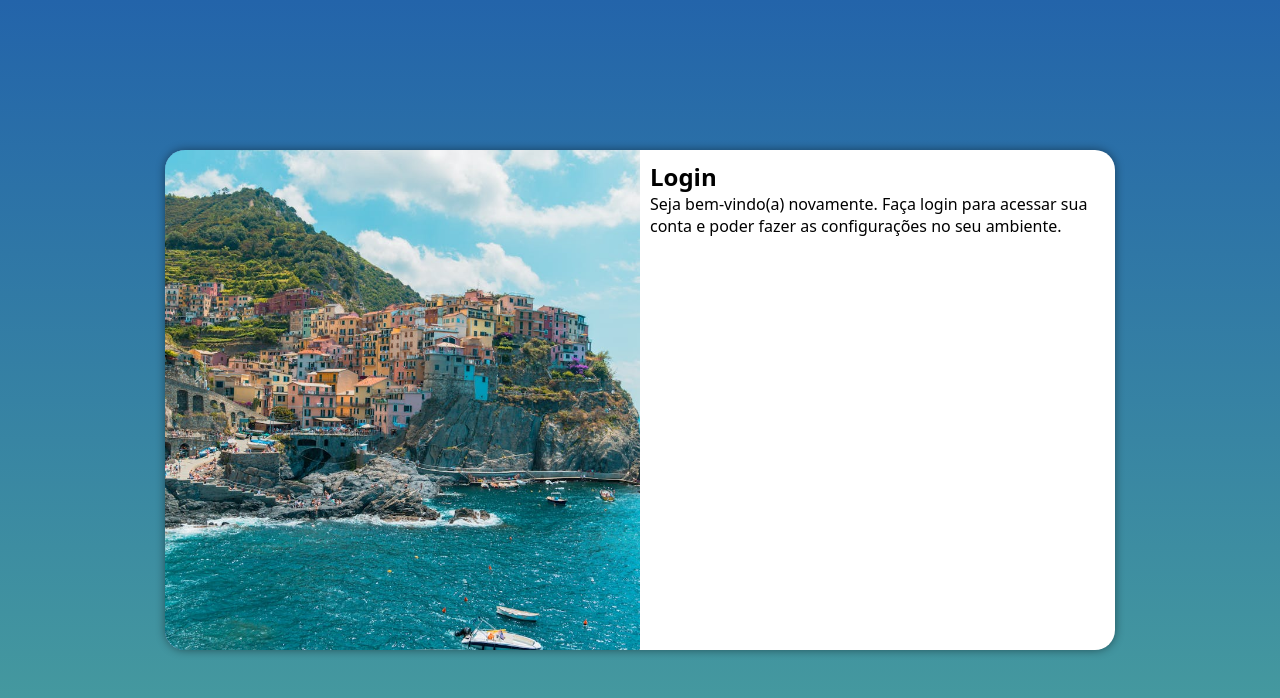
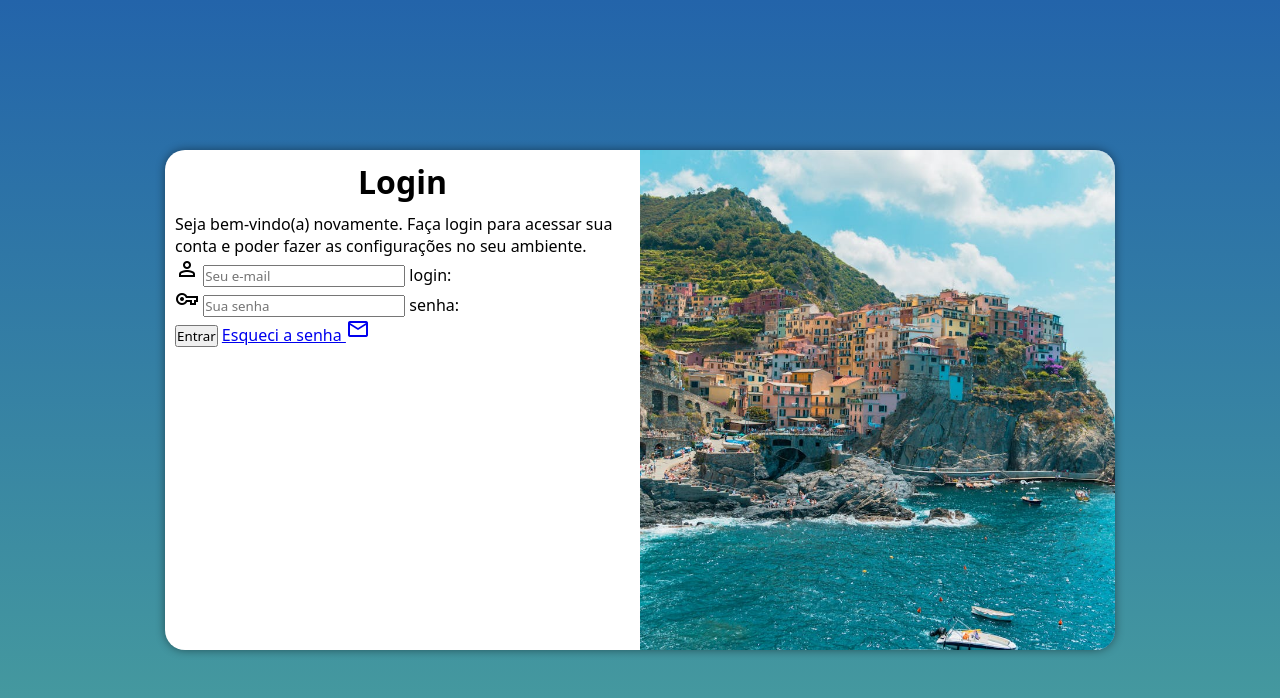
Before and after one commit to sergiocravo/projeto-login, a plain HTML site: page index.html in a window 1280 px wide. Drawn offline with nearby package versions, Linux system fonts and the light colour scheme.

Commit message:
Adicionei o formulário

```diff
--- a/estilos/media-query.css
+++ b/estilos/media-query.css
@@ -48,15 +48,22 @@ Grandes Telas: acima de 1200px de largura
     }
 
     section#login > div#imagem{
-        float: left;
+        float: right;
         width: 50%;
         height:100%
 
     }
 
     section#login > div#formulario{
-        float: right;
+        float: left;
         width: 50%;
     }
 
+    div#formulario > h1{
+        font-size: 2em;
+    }
+
+    div#formulario > p{
+        font-size: 1.0em;
+    }
 }
--- a/estilos/style.css
+++ b/estilos/style.css
@@ -55,3 +55,12 @@ section#login > div#formulario{
     display: block;
     padding: 10px;
 }
+
+div#formulario > h1{
+    text-align: center;
+    margin-bottom: 10px;
+}
+
+div#formulario > p{
+    font-size: 0.8em;
+}
--- a/index.html
+++ b/index.html
@@ -4,6 +4,7 @@
     <meta charset="UTF-8">
     <meta name="viewport" content="width=device-width, initial-scale=1.0">
     <title>Login</title>
+    <link rel="stylesheet" href="https://fonts.googleapis.com/css2?family=Material+Symbols+Outlined:opsz,wght,FILL,GRAD@20..48,100..700,0..1,-50..200" />
     <link rel="stylesheet" href="estilos/style.css">
     <link rel="stylesheet" href="estilos/media-query.css">
 
@@ -20,7 +21,32 @@
                 <h1>Login</h1>
                 <p>Seja bem-vindo(a) novamente. Faça login para acessar sua conta e poder fazer as configurações no seu ambiente.</p>
 
-                <form action="login.php" method="post"></form>
+                <form action="login.php" method="post">
+                    <div class="campo">
+
+                        <span class="material-symbols-outlined">
+                            person
+                        </span>
+
+                        <input type="text" name="login" id="ilogin" placeholder="Seu e-mail" required autocomplete="email" maxlength="30">
+                        <label for="ilogin">login:</label>
+                    </div>
+
+                    <div class="campo">
+
+                        <span class="material-symbols-outlined">
+                            vpn_key
+                        </span>
+
+                        <input type="password" name="senha" id="isenha" placeholder="Sua senha" required autocomplete="current-password" minlength="8" maxlength="20">
+                        <label for="isenha">senha:</label>
+                    </div>
+
+                    <input type="submit" value="Entrar">
+                    <a href="esqueci.html">Esqueci a senha <span class="material-symbols-outlined">
+                        mail
+                    </span></a>
+                </form>
             </div>
         </section>
     </main>
```
